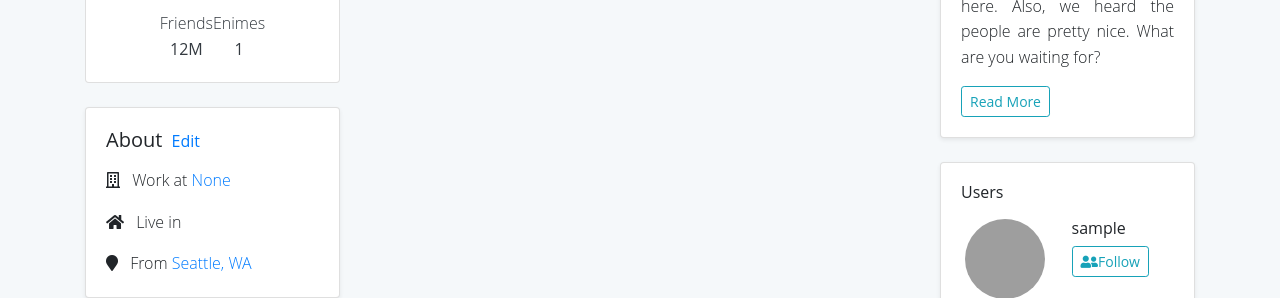
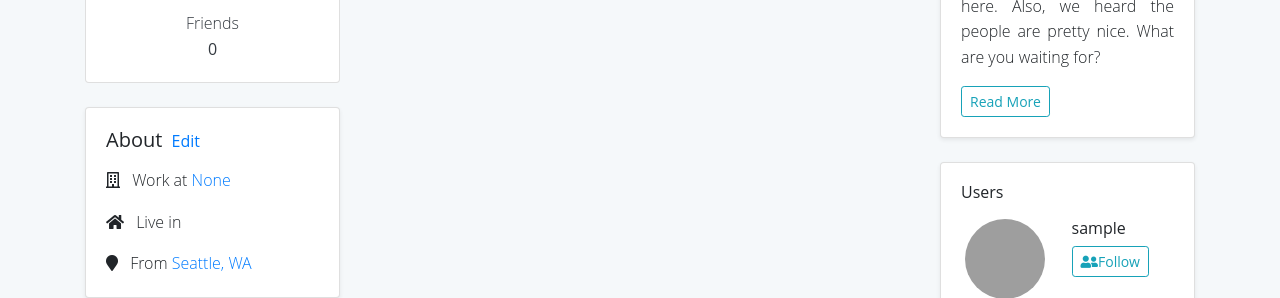
Before and after one commit to mohsensami/discuss, a Django app: page / in a window 1280 px wide. Shown: the part 448-746 px from the top of the page. Run offline with Django 4.2, Linux system fonts and the light colour scheme; the visitor is signed in with stand-in values (Sample User, id 1); data comes from the database, SQL or seed files in the repository; data that the repository does not hold is empty; some libraries are stand-ins or nearby versions; grey boxes are pictures that could not be loaded.

Commit message:
show friends count in home page

```diff
--- a/post/templates/post/index.html
+++ b/post/templates/post/index.html
@@ -24,8 +24,8 @@
                           <h5 class="card-title">{{ request.user.username }}</h5>
                           <p class="card-text text-justify mb-2">{{ user.profile.bio }}</p>
                           <ul class="list-unstyled nav justify-content-center">
-                             <a href="#" class="text-dark text-decoration-none"> <li class="nav-item">Friends <br> <strong>12M</strong></li></a>
-                            <a href="#" class="text-dark text-decoration-none"> <li class="nav-item">Enimes <br> <strong>1</strong></li></a>
+                             <a href="#" class="text-dark text-decoration-none"> <li class="nav-item">Friends <br> <strong>{{ user.followes.count }}</strong></li></a>
+                            <!-- <a href="#" class="text-dark text-decoration-none"> <li class="nav-item">Enimes <br> <strong>1</strong></li></a>  -->
                           </ul>
 
                       </div>
```
